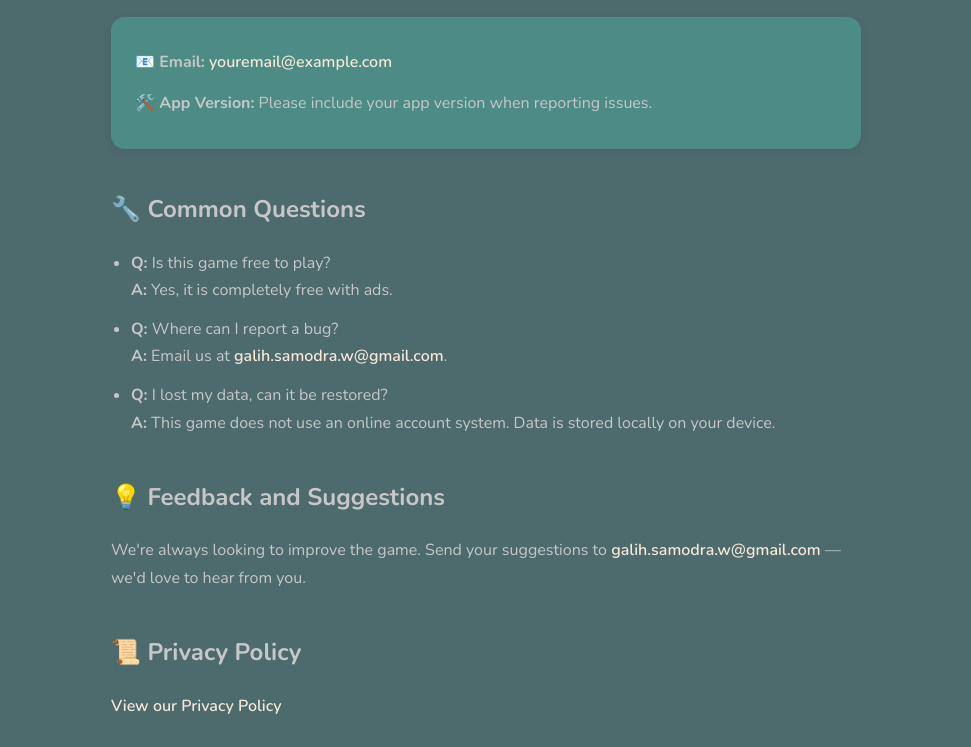
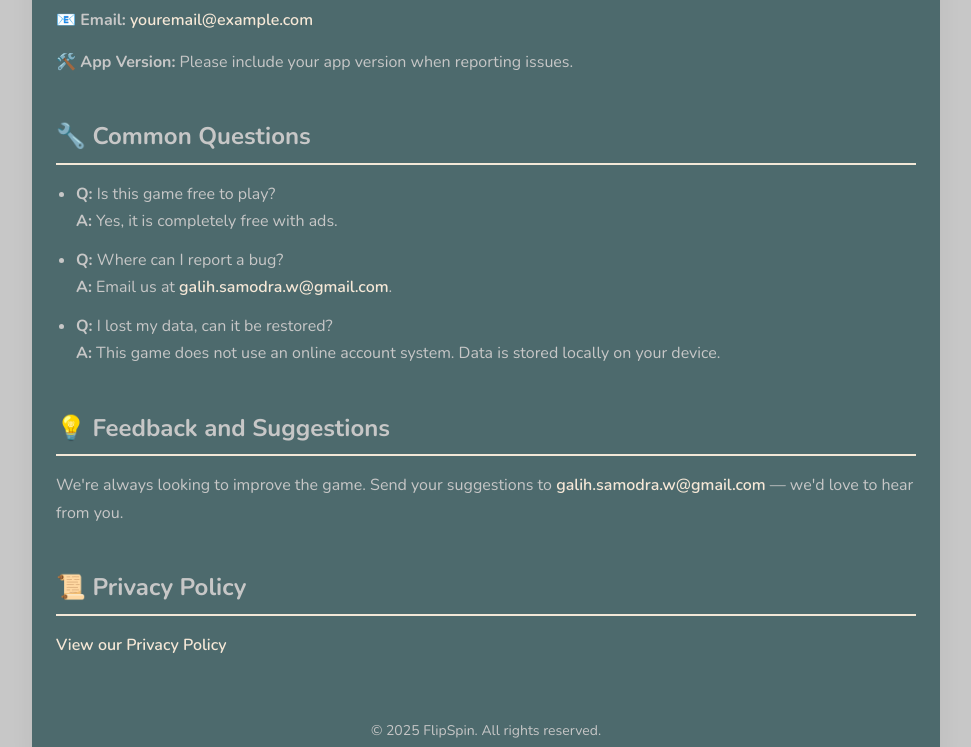
Before and after one commit to Galih94/flipspin-support, a plain HTML site: page index.html in a window 1280 px wide. Shown: the part 403-1150 px from the top of the page, without its empty margins (154-1125 px from the left). Drawn offline with nearby package versions, Linux system fonts and the light colour scheme.

Commit message:
feat: update support UI

```diff
--- a/index.html
+++ b/index.html
@@ -1,5 +1,6 @@
 <!DOCTYPE html>
 <html lang="en">
+
 <head>
     <meta charset="UTF-8">
     <meta name="viewport" content="width=device-width, initial-scale=1.0">
@@ -10,11 +11,13 @@
 
     <style>
         :root {
-            --bg-color: #4D6A6D;
+            --bg-color: #C7C7C7;
             --text-color: #C7C7C7;
+            --card-color: #4D6A6D;
             --card-bg: #4C8C84;
             --link-color: #F6E8D7;
             --header-color: #C7C7C7;
+            --highlight-color: #f3e8d8;
         }
 
         body {
@@ -27,10 +30,42 @@
         }
 
         .container {
-            max-width: 750px;
+            max-width: 860px;
             margin: 60px auto;
-            padding: 0 20px;
+            padding: 24px;
+            background-color: var(--card-color);
+            border-radius: 20px;
+            box-shadow: 0 8px 24px rgba(0, 0, 0, 0.06);
         }
+
+        header {
+            text-align: center;
+            margin-bottom: 30px;
+        }
+
+        header img {
+            max-width: 140px;
+            margin-bottom: 12px;
+        }
+
+        header h1 {
+            color: var(--header-color);
+            font-size: 36px;
+            margin: 0;
+        }
+
+        section {
+            margin-bottom: 40px;
+        }
+
+        section h2 {
+            color: var(--header-color);
+            font-size: 24px;
+            margin-bottom: 16px;
+            border-bottom: 2px solid var(--highlight-color);
+            padding-bottom: 6px;
+        }
+
 
         h1 {
             color: var(--header-color);
@@ -58,11 +93,10 @@
             text-decoration: underline;
         }
 
-        .contact {
-            background-color: var(--card-bg);
-            padding: 18px 24px;
-            border-radius: 14px;
-            margin: 20px 0;
+        .contact-card {
+            background-color: var(--highlight-color);
+            padding: 18px 22px;
+            border-radius: 16px;
             box-shadow: 0 4px 12px rgba(0, 0, 0, 0.05);
         }
 
@@ -80,36 +114,64 @@
             font-size: 14px;
             color: #C7C7C7;
         }
+
+        @media (max-width: 600px) {
+            .container {
+                margin: 30px 16px;
+                padding: 18px;
+            }
+
+            header h1 {
+                font-size: 28px;
+            }
+
+            section h2 {
+                font-size: 20px;
+            }
+        }
     </style>
 </head>
+
 <body>
     <div class="container">
-        <img src="logo_flipspin_clear_bg.png" alt="Game Logo" style="max-width: 180px; display: block; margin: 0 auto 30px;">
+        <img src="logo_flipspin_clear_bg.png" alt="Game Logo"
+            style="max-width: 180px; display: block; margin: 0 auto 30px;">
 
         <h1>FlipSpin — Support & Contact</h1>
-        <p>Thank you for playing <strong>FlipSpin</strong>! If you experience any issues, have feedback, or need assistance, feel free to contact us.</p>
-
+        <p>Thank you for playing <strong>FlipSpin</strong>! If you experience any issues, have feedback, or need
+            assistance, feel free to contact us.</p>
+        <section>
             <div class="contact">
                 <p><strong>📧 Email:</strong> <a href="mailto:youremail@example.com">youremail@example.com</a></p>
                 <p><strong>🛠️ App Version:</strong> Please include your app version when reporting issues.</p>
             </div>
+        </section>
 
+        <section>
             <h2>🔧 Common Questions</h2>
             <ul>
-            <li><strong>Q:</strong> Is this game free to play?<br><strong>A:</strong> Yes, it is completely free with ads.</li>
-            <li><strong>Q:</strong> Where can I report a bug?<br><strong>A:</strong> Email us at <a href="mailto:galih.samodra.w@gmail.com">galih.samodra.w@gmail.com</a>.</li>
-            <li><strong>Q:</strong> I lost my data, can it be restored?<br><strong>A:</strong> This game does not use an online account system. Data is stored locally on your device.</li>
+                <li><strong>Q:</strong> Is this game free to play?<br><strong>A:</strong> Yes, it is completely free
+                    with ads.</li>
+                <li><strong>Q:</strong> Where can I report a bug?<br><strong>A:</strong> Email us at <a
+                        href="mailto:galih.samodra.w@gmail.com">galih.samodra.w@gmail.com</a>.</li>
+                <li><strong>Q:</strong> I lost my data, can it be restored?<br><strong>A:</strong> This game does not
+                    use an online account system. Data is stored locally on your device.</li>
             </ul>
-
+        </section>
+        <section>
             <h2>💡 Feedback and Suggestions</h2>
-        <p>We're always looking to improve the game. Send your suggestions to <a href="mailto:galih.samodra.w@gmail.com">galih.samodra.w@gmail.com</a> — we'd love to hear from you.</p>
-
+            <p>We're always looking to improve the game. Send your suggestions to <a
+                    href="mailto:galih.samodra.w@gmail.com">galih.samodra.w@gmail.com</a> — we'd love to hear from you.
+            </p>
+        </section>
+        <section>
             <h2>📜 Privacy Policy</h2>
             <p><a href="https://galih94.github.io/flipspin-policy/index.html">View our Privacy Policy</a></p>
-
+        </section>
         <footer>
             &copy; 2025 FlipSpin. All rights reserved.
         </footer>
     </div>
 </body>
+
 </html>
```
Lines whose indentation alone changed are shown as unchanged.
